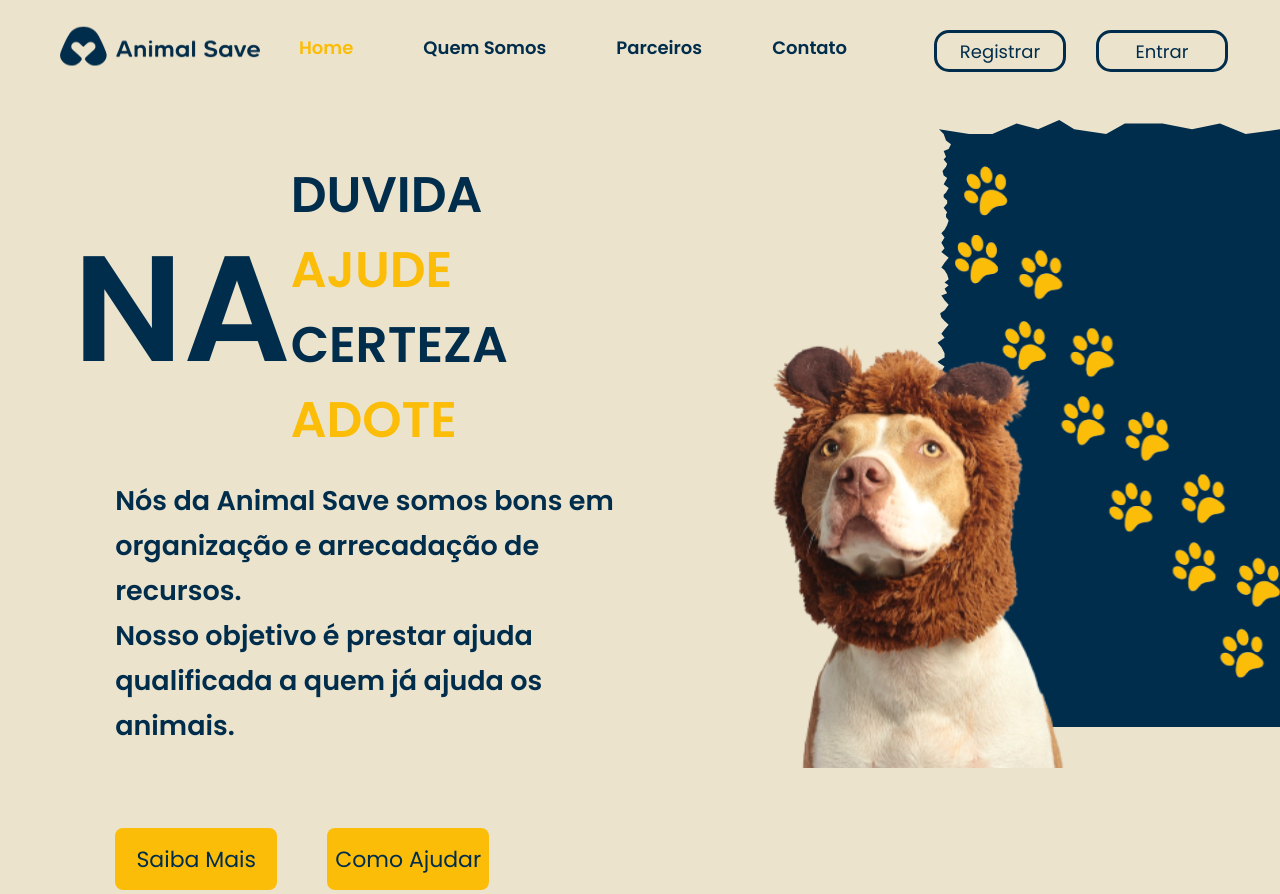
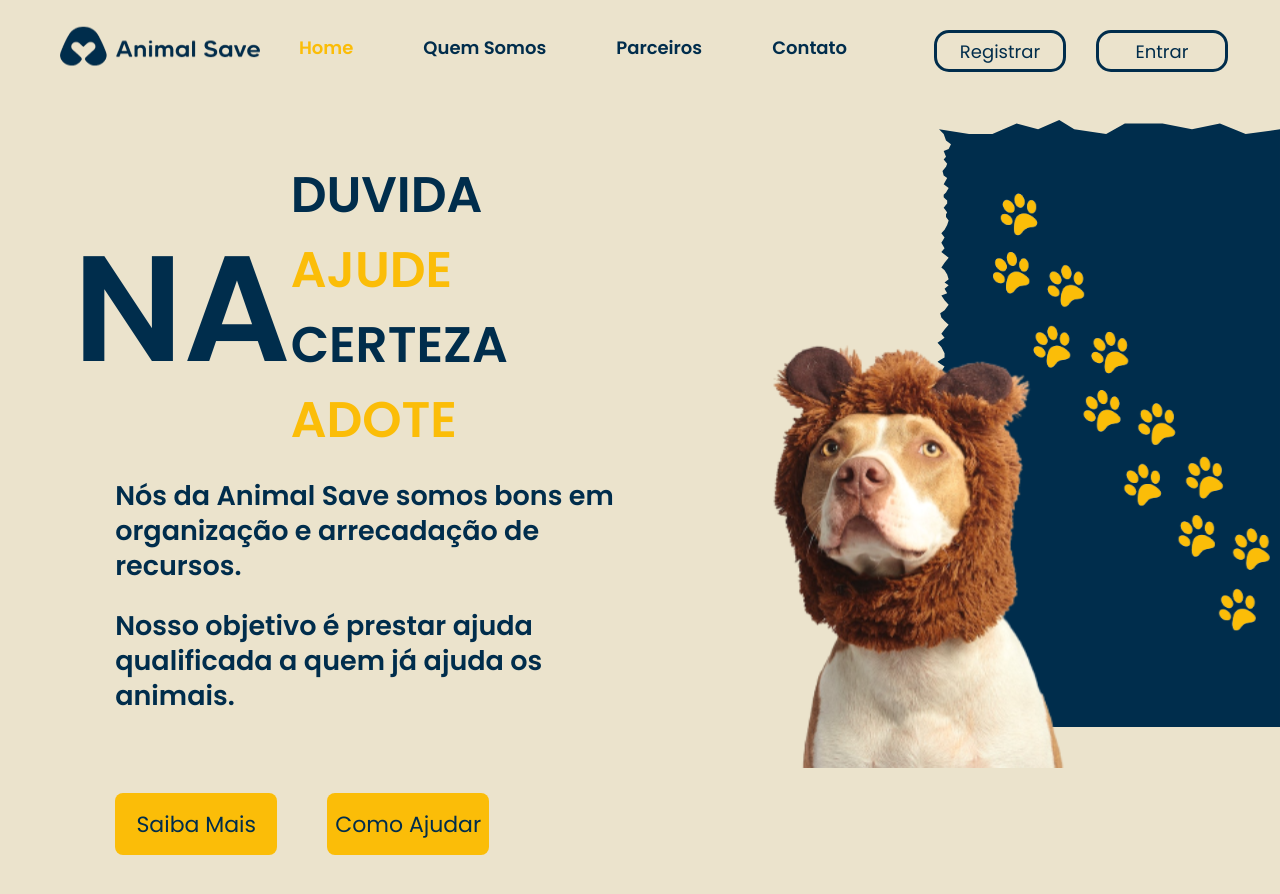
Before and after one commit to renanmontanopaz/animal-save-view, a Vue app: page / in a window 1280 px wide. Built offline with nearby package versions, Linux system fonts and the light colour scheme.

Commit message:
estilização home

```diff
--- a/src/router/index.ts
+++ b/src/router/index.ts
@@ -5,7 +5,7 @@ import RegisterAnimal from "@/views/Protetora/RegisterAnimals.vue";
 import Register from "@/views/RegisterUsers/Register.vue";
 import Associate from "@/views/associate/Associate.vue";
 import Administrator from "@/views/administrator/Administrator.vue";
-import LandingPage from "@/views/LandingPage/LandingPage.vue"
+import LandingPage from "@/views/LandingPage/LandingPageHome.vue"
 import { Token } from "@/model/Token";
 import Modal from "@/views/Modal.vue";
 
--- a/src/views/LandingPage/LandingPage.vue
+++ b/src/views/LandingPage/LandingPageHome.vue
@@ -33,7 +33,7 @@
       <div class="dogLeao">
         <img src="../../assets/CaoLeão.svg" alt="">
       </div>
-      <div class="Pegada">
+      <div class="Pegada1">
         <img src="../../assets/Pegadas.svg" alt="">
       </div>
       <div class="Rectangle">
@@ -42,8 +42,7 @@
     </article>
   </section>
 </template>
-
-<style Lang="scss" scoped>
+<style Lang="scss">
 @import "~bulma/bulma.sass";
 @import url("https://fonts.googleapis.com/css2?family=Concert+One&family=Poppins:ital,wght@0,200;0,400;0,600;1,100&display=swap");
 
@@ -59,7 +58,7 @@
     height: 80%;
     display: flex;
     align-items: center;
-    justify-content: start;
+    justify-content: flex-start;
     flex-direction: column;
     gap: 20px;
     margin-top: 5%;
@@ -98,13 +97,14 @@
       justify-content: center;
       flex-direction: column;
       text-align: left;
+      gap: 25px;
 
       .Textp {
         font-family: 'Poppins';
         font-style: normal;
         font-weight: 700;
         font-size: 27px;
-        line-height: 45px;
+        line-height: 35px;
         color: #002D4C;
         width: 70%;
       }
@@ -112,8 +112,8 @@
 
     .containerB {
       display: flex;
-      align-items: start;
-      justify-content: start;
+      align-items: flex-start;
+      justify-content: flex-start;
       width: 70%;
       gap: 50px;
       margin-top: 60px;
@@ -148,11 +148,11 @@
     right: 0%;
   }
 
-  .Pegada {
+  .Pegada1 {
     position: absolute;
-    width: 27.5%;
-    top: 20%;
-    left: 74%;
+    width: 23.5%;
+    top: 23.5%;
+    left: 77%;
     z-index: 1;
   }
 
```
Also changed, not shown: src/assets/FotoMenina.svg (added), src/views/LandingPage/LandingPageQuemSomos.vue (added).
